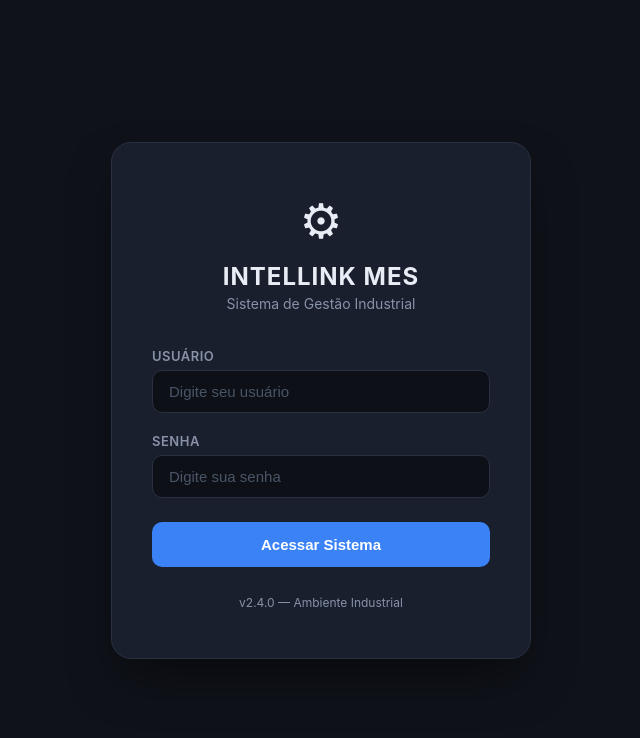
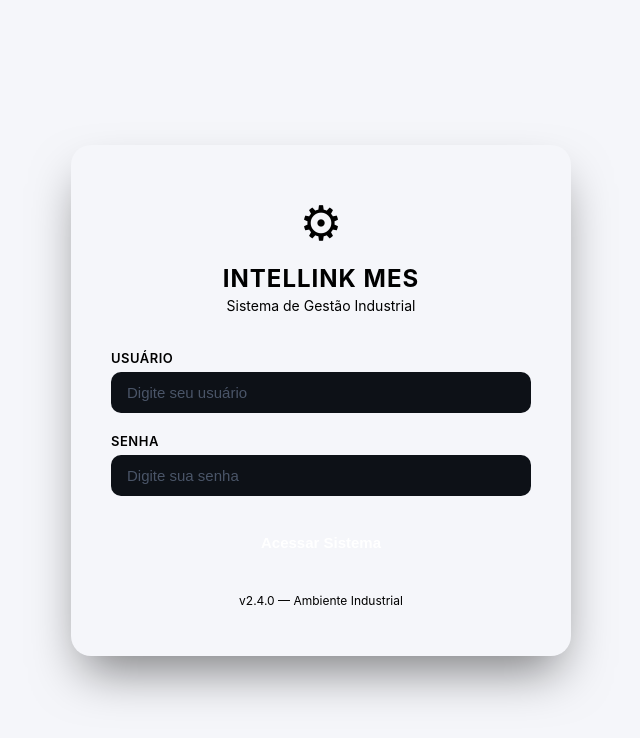
Before and after one commit to rafapedrico/novo_projeto, a Vue app: page / in a window 1280 px wide. Shown: the top 738 px of the page, without its empty margins (319-959 px from the left). Built offline with nearby package versions, Linux system fonts and the light colour scheme.

Commit message:
login funcionando

```diff
--- a/src/App.vue
+++ b/src/App.vue
@@ -1,54 +1,23 @@
 <template>
-  <div :class="store.temaAtual">
-    <router-view />
+  <div class="modulo-qualidade-container">
+    <router-view></router-view>
   </div>
 </template>
 
-<script setup>
-import { watch } from 'vue'
-import { store, salvarStore } from './store.js'
-
-watch(
-  () => ({
-    usuarioLogado: { ...store.usuarioLogado },
-    opAtiva: { ...store.opAtiva },
-    caracteristicas: store.caracteristicas.map(c => ({
-      ...c,
-      valoresPecas: c.valoresPecas ? { ...c.valoresPecas } : {}
-    })),
-    rncPendente: store.rncPendente,
-    temaAtual: store.temaAtual
-  }),
-  () => {
-    salvarStore()
-  },
-  { deep: true }
-)
+<script>
+export default {
+  name: 'App'
+}
 </script>
 
 <style>
-:root {
-  --bg-body: #0f1219;
-  --bg-card: #1a1f2e;
-  --text-primary: #e8edf5;
-  --text-secondary: #8892a8;
-  --accent: #3b82f6;
-  --accent-hover: #2563eb;
-  --border-color: #2a3040;
-  --error-color: #ef4444;
-}
-
-* {
+/* Reset básico para o subsistema rodar limpo dentro do iframe */
+body, html, #app, .modulo-qualidade-container {
   margin: 0;
   padding: 0;
-  box-sizing: border-box;
-}
-
-body {
-  background: var(--bg-body);
-  color: var(--text-primary);
-  font-family: 'Inter', -apple-system, BlinkMacSystemFont, 'Segoe UI', Roboto, sans-serif;
-  -webkit-font-smoothing: antialiased;
-  -moz-osx-font-smoothing: grayscale;
+  width: 100%;
+  height: 100%;
+  font-family: sans-serif;
+  background-color: #f5f6fa;
 }
 </style>
```
